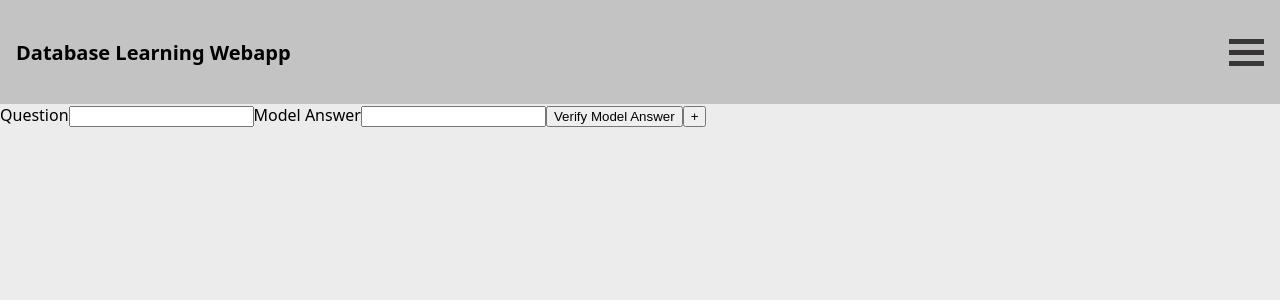
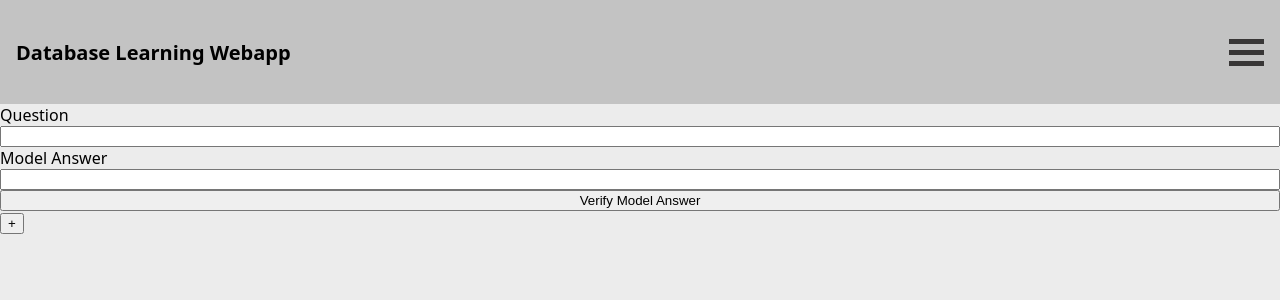
Before and after one commit to MiroHoo/DatabaseStudyWebapp, a React (Vite) app in the folder Database-Project-Webapp/: page /test in a window 1280 px wide. Shown: the top 300 px of the page. Built offline with nearby package versions, Linux system fonts and the light colour scheme.

Commit message:
Working primitive test building ui

```diff
--- a/Database-Project-Webapp/src/components/TestCreator.jsx
+++ b/Database-Project-Webapp/src/components/TestCreator.jsx
@@ -1,17 +1,43 @@
 
-import { useState } from 'react'
-
+import { useState, useEffect } from 'react'
+import '../css/TestCreator.css'
 function App() {
+let questionId = 1
+const [state, setState] = useState([
+  <div className='TestContainer' key={"Question_" + questionId++}>
+  <h className="TestHeader">Question</h>
+  <input></input>
+  <h className="TestHeader">Model Answer</h>
+  <input></input>
+  <button>Verify Model Answer</button>
+  </div>
+  ])
   return (
     <>
-          <h>Question</h>
-          <input></input>
-          <h>Model Answer</h>
-          <input></input>
-          <button>Verify Model Answer</button>
-          <button>+</button>
+          <div>{state}</div>
+          <button onClick={AddQuestion}>+</button>
     </>
   )
+
+function AddQuestion() {
+  var QuestionArray = [
+    <div className='TestContainer' key={"Question_" + questionId++}>
+    <h className="TestHeader">Question</h>
+    <input></input>
+    <h className="TestHeader">Model Answer</h>
+    <input></input>
+    <button>Verify Model Answer</button>
+    </div>
+    ]
+    setState([
+      ...state,
+      [QuestionArray]
+    ]);
+
 }
 
+}
+
+
+
 export default App
--- a/Database-Project-Webapp/src/css/TestCreator.css
+++ b/Database-Project-Webapp/src/css/TestCreator.css
@@ -0,0 +1,7 @@
+.TestContainer{
+    display: flex;
+    flex-direction: column;
+}
+.TestHeader{
+    font-size: 1rem;
+}
```
Also changed, not shown: Database-Project-Webapp/Router.ts (deleted, +0 -12 lines).
